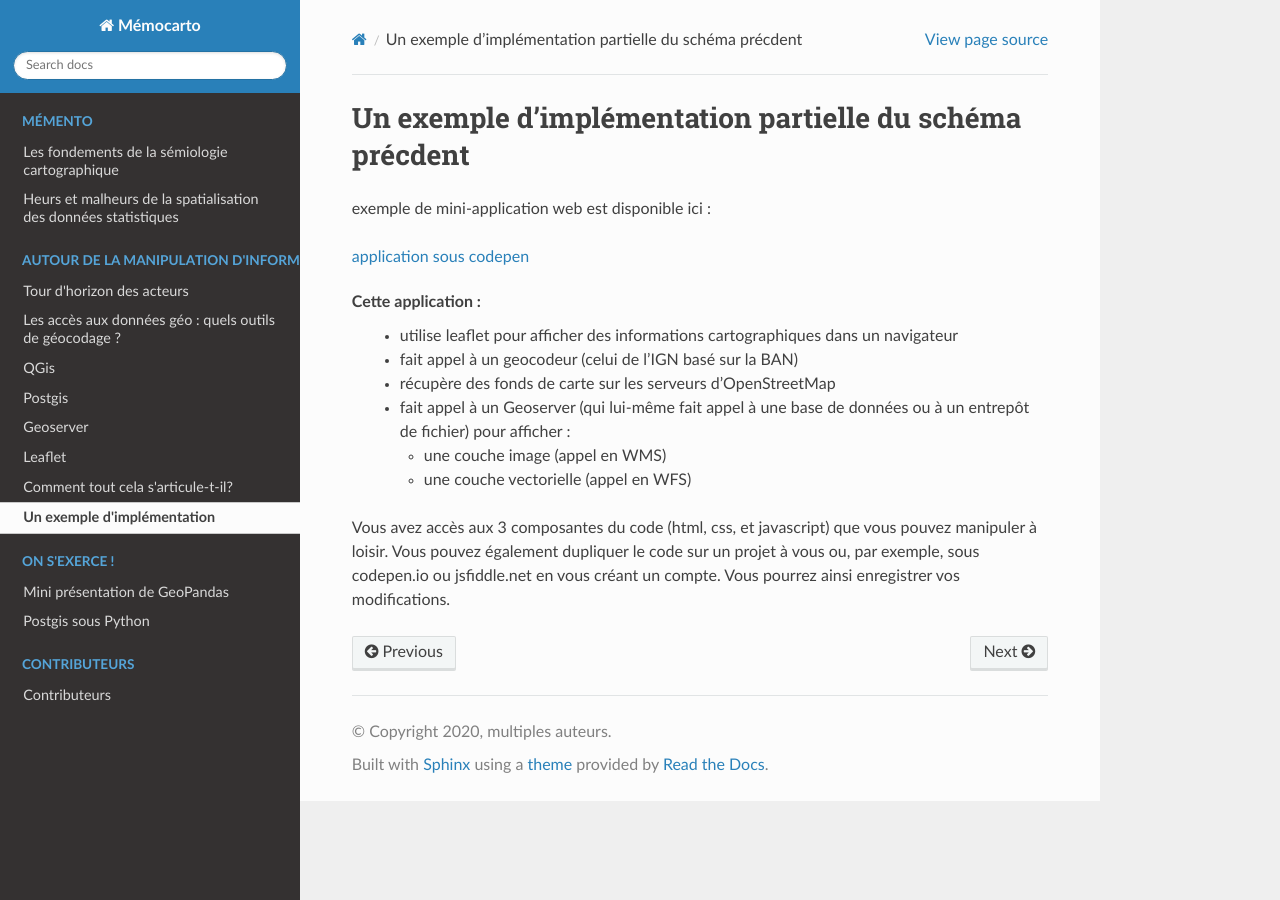
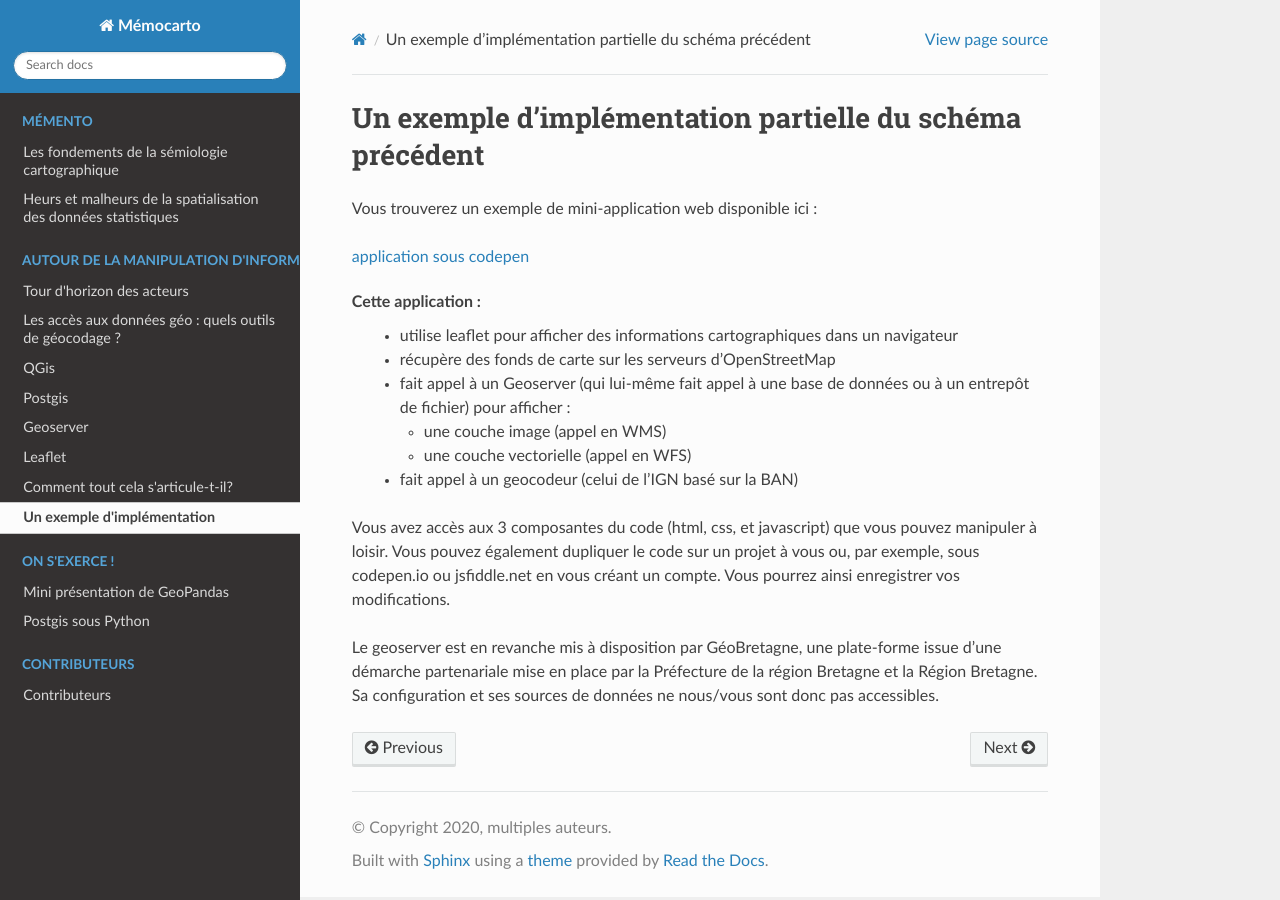
Before and after one commit to JulieDjidji/memocarto, a Sphinx documentation site: the page built from doc/source/implementation.rst, in a window 1280 px wide. Built offline with Sphinx 7.4.7 and the Read the Docs theme 2.0.0, drawn with Linux system fonts in a browser that asks for light colours; pages that are not in the unit, such as notebooks, are missing from menus.

Commit message:
Update implementation.rst

```diff
--- a/doc/source/implementation.rst
+++ b/doc/source/implementation.rst
@@ -1,22 +1,24 @@
-Un exemple d'implémentation partielle du schéma précdent
+Un exemple d'implémentation partielle du schéma précédent
 ------
 
-exemple de mini-application web est disponible ici :
+Vous trouverez un exemple de mini-application web disponible ici :
 
 `application sous codepen`_
 
 
 Cette application :
   - utilise leaflet pour afficher des informations cartographiques dans un navigateur
-  - fait appel à un geocodeur (celui de l'IGN basé sur la BAN)
   - récupère des fonds de carte sur les serveurs d'OpenStreetMap
   - fait appel à un Geoserver (qui lui-même fait appel à une base de données ou à un entrepôt de fichier) pour afficher :
 
     - une couche image (appel en WMS)
     - une couche vectorielle (appel en WFS)
 
+  - fait appel à un geocodeur (celui de l'IGN basé sur la BAN)
 
 Vous avez accès aux 3 composantes du code (html, css, et javascript) que vous pouvez manipuler à loisir. Vous pouvez également dupliquer le code sur un projet à vous ou, par exemple, sous codepen.io ou jsfiddle.net en vous créant un compte. Vous pourrez ainsi enregistrer vos modifications.
+
+Le geoserver est en revanche mis à disposition par GéoBretagne, une plate-forme issue d'une démarche partenariale mise en place par la Préfecture de la région Bretagne et la Région Bretagne. Sa configuration et ses sources de données ne nous/vous sont donc pas accessibles.
 
 
 
```
